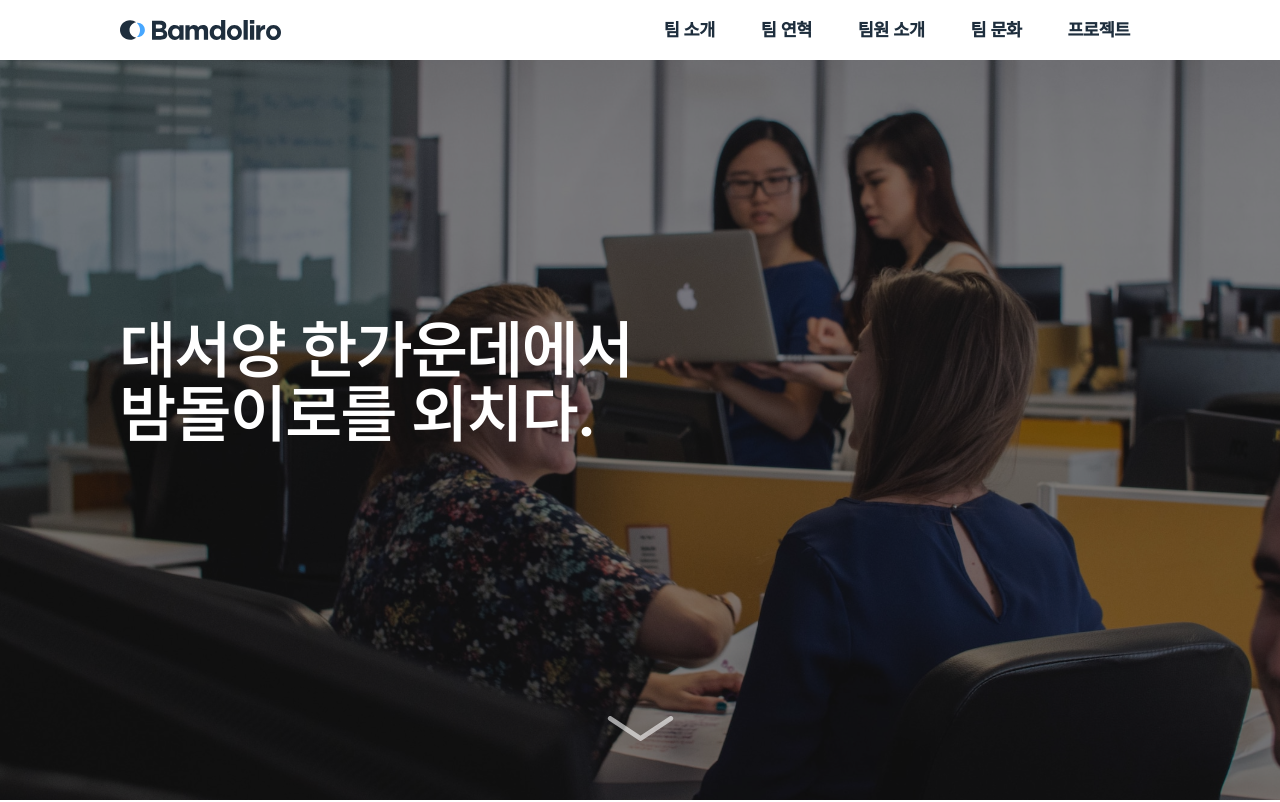
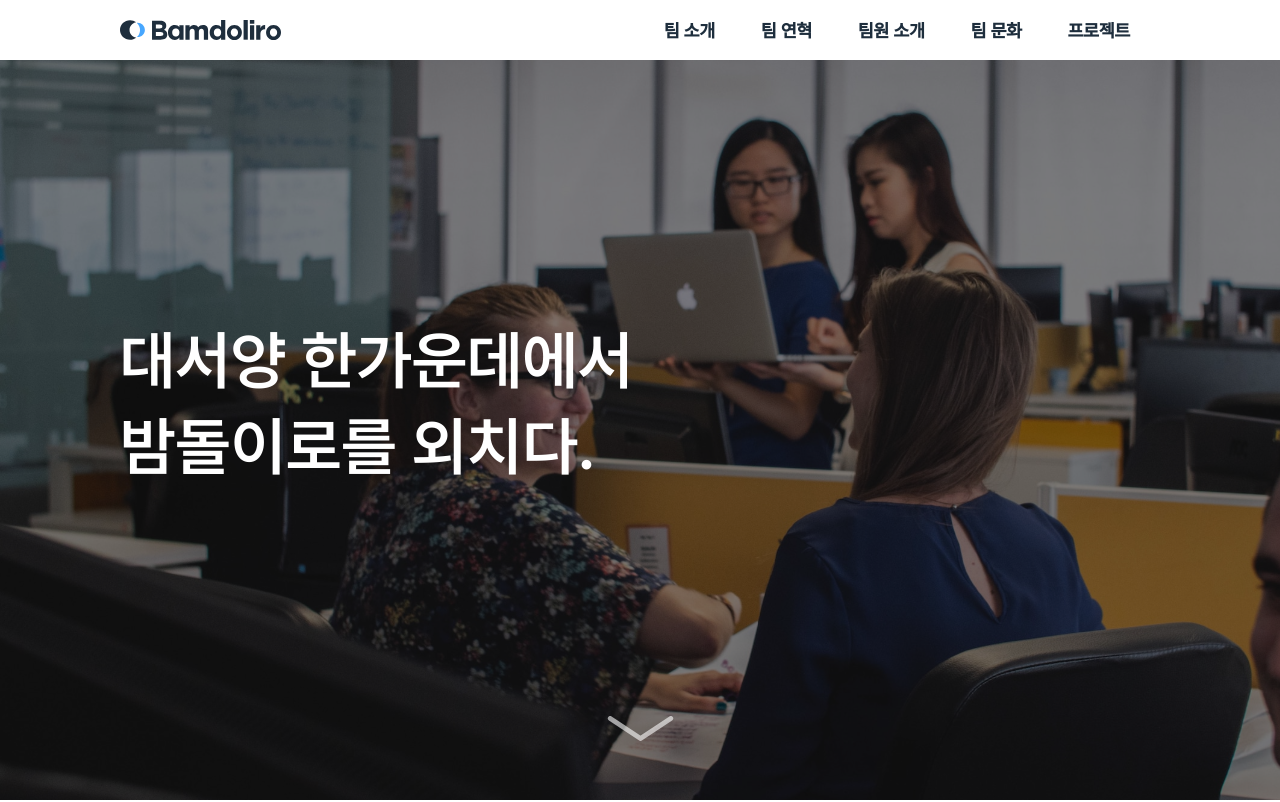
Before and after one commit to Bamdoliro/Bamdoliro, a React (Create React App) app: page / in a window 1280 px wide. Shown: the top 802 px of the page. Built offline with nearby package versions, Linux system fonts and the light colour scheme.

Commit message:
FIX :: line-height가 적용이 안되어있었음

```diff
--- a/src/shared/styles/global.style.ts
+++ b/src/shared/styles/global.style.ts
@@ -9,12 +9,15 @@ const GlobalStyled = createGlobalStyle`
     ${reset};
 
     * {
+      font-family: 'PretendardMedium';
+      box-sizing: border-box;
+      margin: 0;
+      padding: 0;
+    }
+
+    h1,h2,h3,p {
       line-height: 135%;
       letter-spacing: -1%;
-      box-sizing: border-box;
-      font-family: 'PretendardMedium';
-      margin: 0;
-      padding: 0;
     }
 
     a{
```
